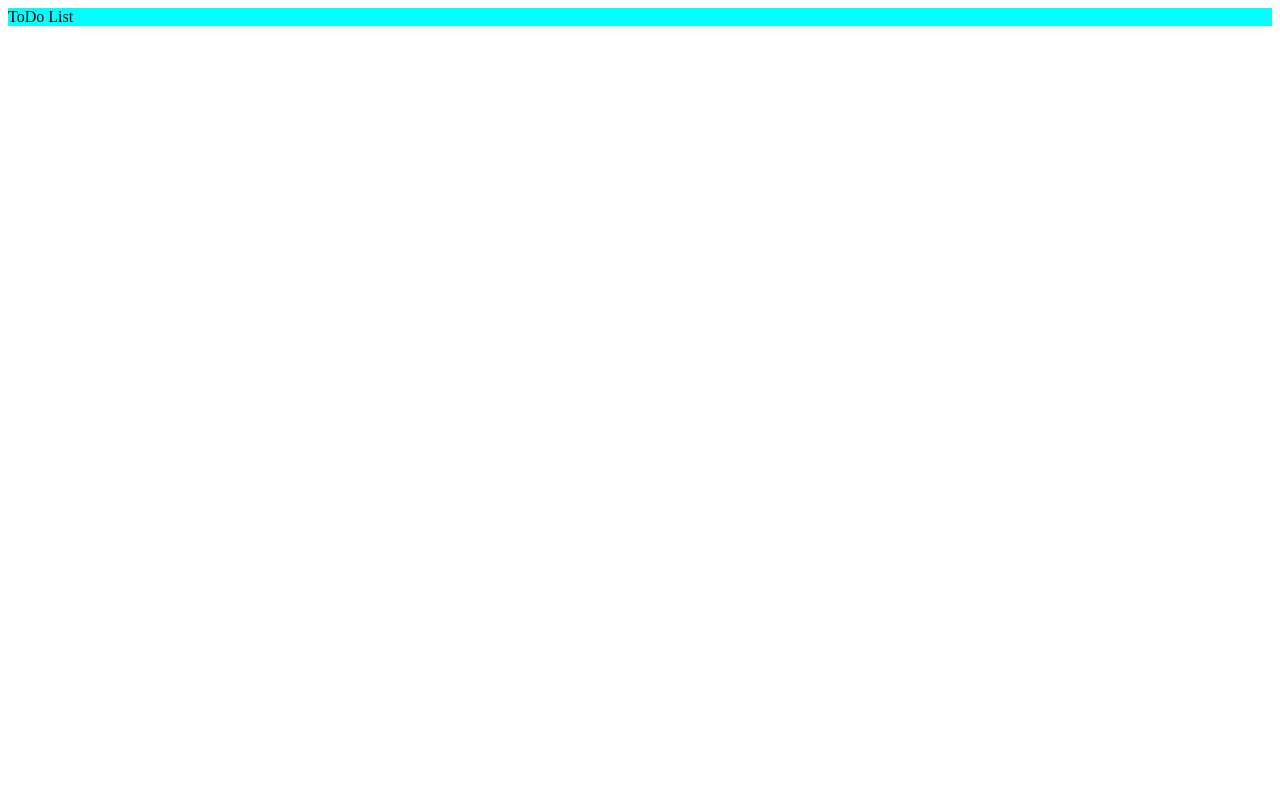
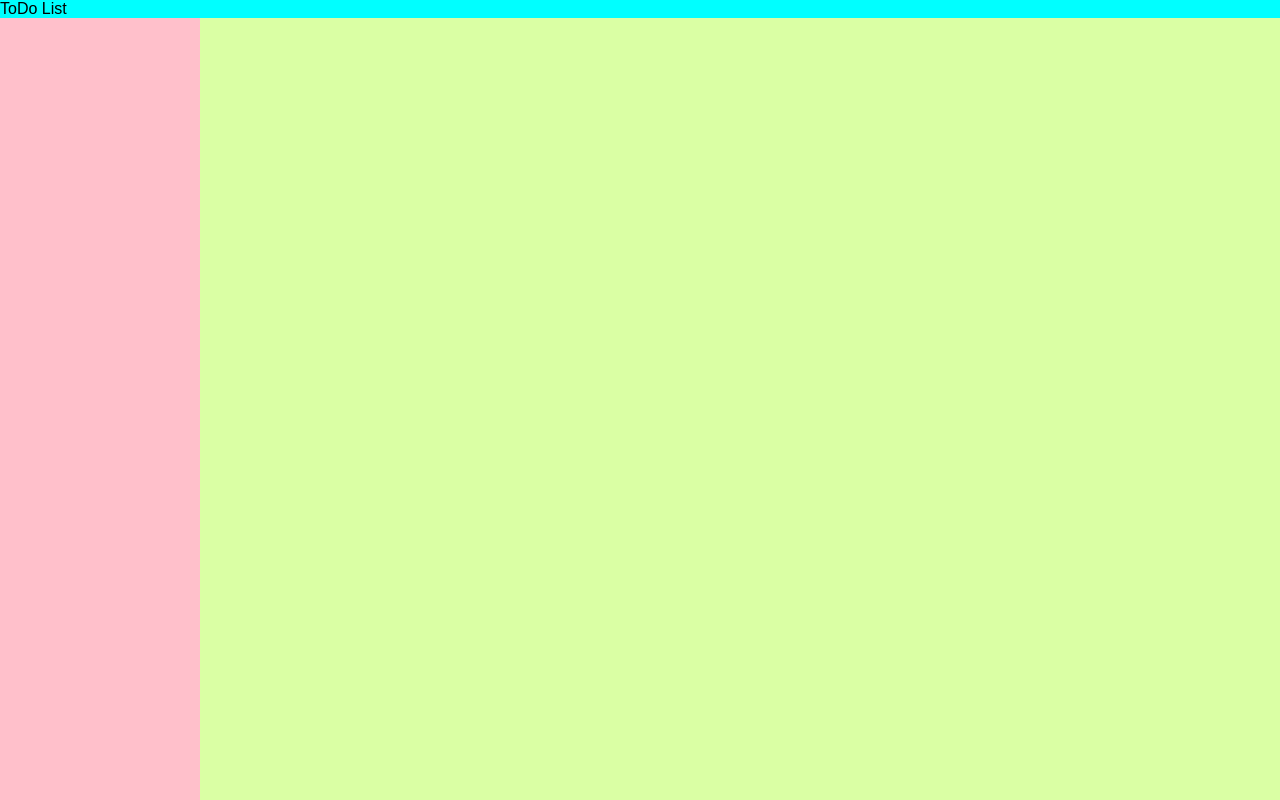
Before and after one commit to CH8091743875984/odin-todolist, a website built with webpack: page src/index.html in a window 1280 px wide. Built offline with nearby package versions, Linux system fonts and the light colour scheme.

Commit message:
Added initial grid structure, class renaming

```diff
--- a/src/style.css
+++ b/src/style.css
@@ -1,7 +1,30 @@
-.allContent {
+* {
+    margin:0;
+    padding:0;
+    font-family: Arial, Helvetica, sans-serif;
+}
+
+.container {
     background-color: lightgray;
+    display: grid;
+    grid-template: auto 4fr / 200px 5fr;
+    height: 100vh;
 }
 
 .header {
     background-color: aqua;
+    grid-row: 1 / 2;
+    grid-column: 1 / 3 ;
 }
+
+.sidebar {
+    background-color: pink;
+    grid-row: 2 / 3;
+    grid-column: 1 / 2;
+}
+
+.workspace {
+    background-color: rgb(218, 255, 164);
+    grid-row: 2 / 3;
+
+}
--- a/src/ui.js
+++ b/src/ui.js
@@ -11,22 +11,22 @@ export function testRender(inputProject) {
 export function renderUI() {
     const body = document.querySelector('body')
 
-    const allContent = document.createElement('div')
-    allContent.classList.add('allContent')
-    body.appendChild(allContent)
+    const container = document.createElement('div')
+    container.classList.add('container')
+    body.appendChild(container)
 
     const header = document.createElement('div')
     header.classList.add('header')
     header.textContent = 'ToDo List'
-    allContent.appendChild(header)
+    container.appendChild(header)
 
     const sidebar = document.createElement('div')
     sidebar.classList.add('sidebar')
-    allContent.appendChild(sidebar)
+    container.appendChild(sidebar)
 
     const workspace = document.createElement('div')
     workspace.classList.add('workspace')
-    allContent.appendChild(workspace)
+    container.appendChild(workspace)
 
 }
 
```
Also changed, not shown: dist/main.js.
